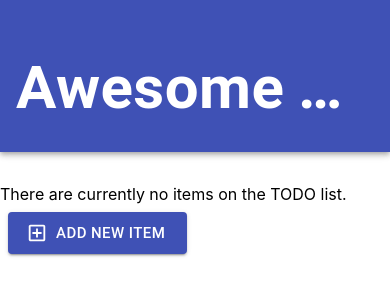
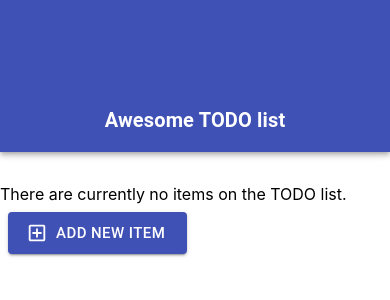
Before and after one commit to jvc5546/ascella-technologies-todo-list, a React (Create React App) app: page / in a window 390 px wide. Shown: the top 300 px of the page. Built offline with nearby package versions, Linux system fonts and the light colour scheme.

Commit message:
Added responsiveness to title

```diff
--- a/src/Components/AppBar.js
+++ b/src/Components/AppBar.js
@@ -19,7 +19,7 @@ const useStyles = makeStyles((theme) => ({
   title: {
     flexGrow: 1,
     alignSelf: 'flex-end',
-    fontSize: 60,
+    [theme.breakpoints.up('md')]: {fontSize: 60},
     fontWeight: "bold"
   },
 }));
```
